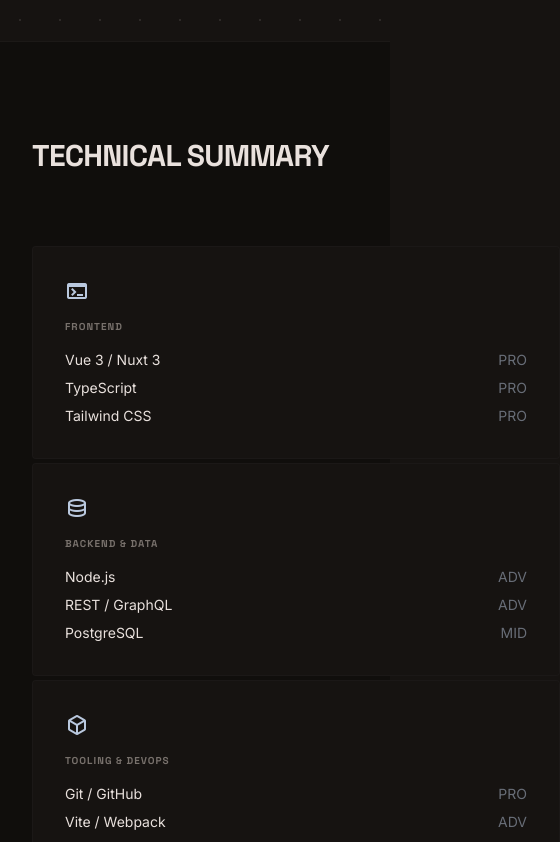
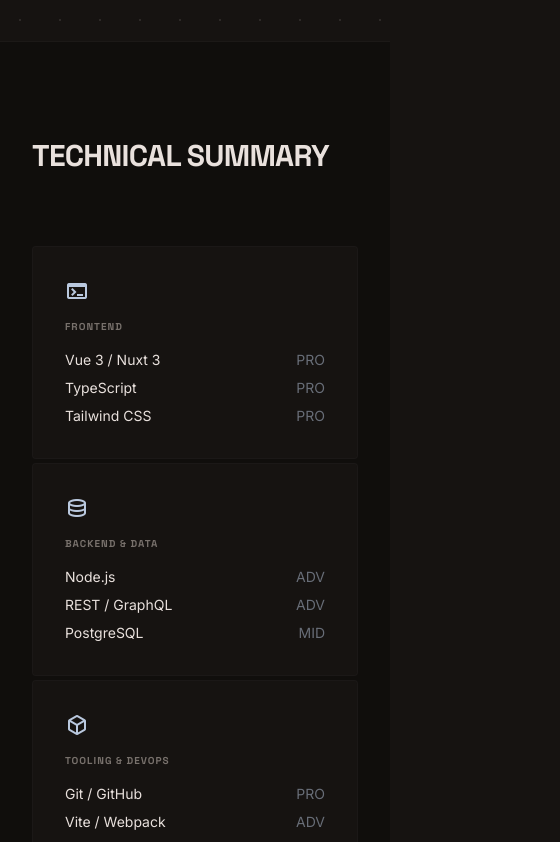
Before and after one commit to fedeverdi/portfolio, a Nuxt app in the folder frontend/: page /index.original in a window 390 px wide. Shown: the part 960-1802 px from the top of the page, 560 px wide, since content can reach past the window. Built offline with nearby package versions, Linux system fonts and the light colour scheme; no server answers.

Commit message:
Fix layout spacing in SkillsSection for improved responsiveness

```diff
--- a/frontend/components/sections/SkillsSection.vue
+++ b/frontend/components/sections/SkillsSection.vue
@@ -49,7 +49,7 @@
     class="bg-surface-container-lowest py-24 px-8 border-t border-stone-900"
   >
     <div class="max-w-7xl mx-auto">
-      <div class="grid grid-cols-12 gap-12">
+      <div class="grid grid-cols-12 gap-y-12 lg:gap-12">
         <!-- Intro text -->
         <div class="col-span-12 lg:col-span-4">
           <h2 class="text-3xl font-bold tracking-tight mb-6 font-headline">
```
